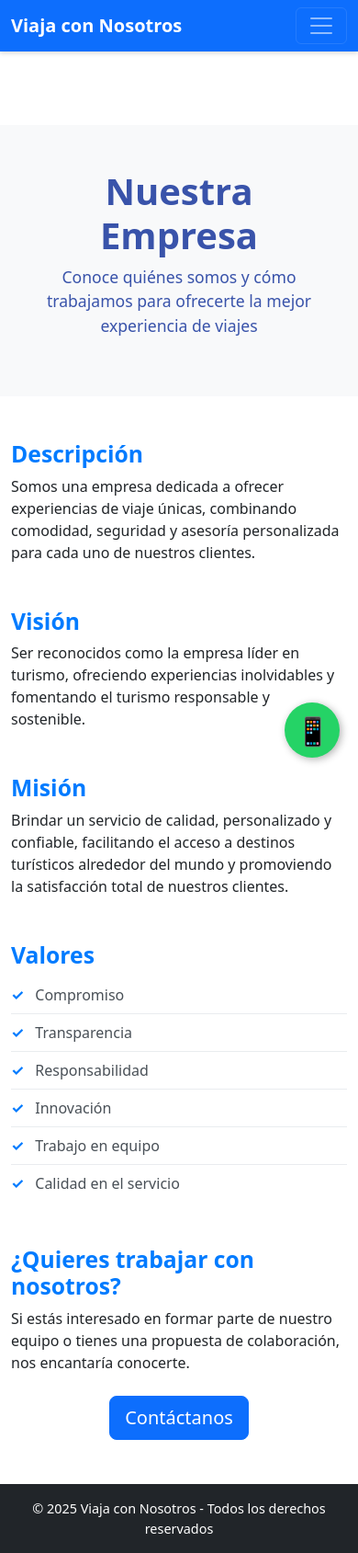
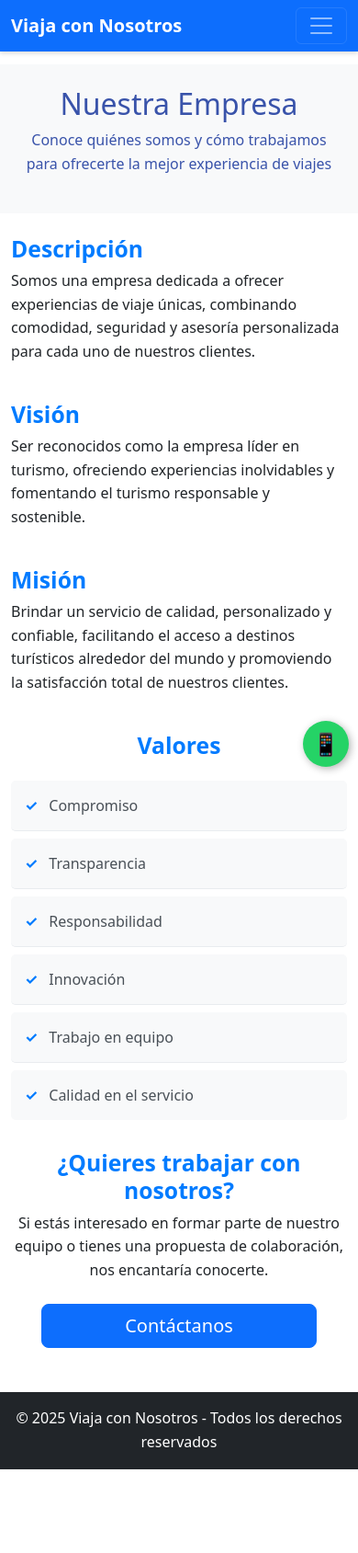
Before and after one commit to MauroContreras453/plantilla_viajes_web, a Flask app: page /nuestra_empresa in a window 390 px wide. Shown: the whole page at 92% size. After the commit the page ends 1598 px from the top, so only its background shows below. Run offline with Flask 3, Linux system fonts and the light colour scheme.

Commit message:
agregando vista desde teléfonos celulares

```diff
--- a/push.txt
+++ b/push.txt
@@ -1,4 +1,4 @@
 
 git add .
-git commit -m "Arreglo de ingresos por rol a las distintas paginas de Ginebra"
+git commit -m "Agregado a la barra de navegación Nuestra empresa"
 git push origin main
--- a/static/css/estilos.css
+++ b/static/css/estilos.css
@@ -13,6 +13,13 @@ main {
     padding-top: 80px;
 }
 
+/* Ajustes específicos para móviles */
+@media (max-width: 768px) {
+    main {
+        padding-top: 70px;
+    }
+}
+
 /* =======================
    NAVBAR
 ======================= */
@@ -23,6 +30,18 @@ main {
 .navbar-brand {
     font-weight: bold;
     font-size: 1.3rem;
+}
+
+/* Responsividad para móviles */
+@media (max-width: 768px) {
+    .navbar-brand {
+        font-size: 1.1rem;
+    }
+
+    .navbar-nav .nav-link {
+        padding: 0.8rem 1rem;
+        text-align: center;
+    }
 }
 
 .nav-link {
@@ -95,6 +114,99 @@ section ul li:before {
 
 section ul li:last-child {
     border-bottom: none;
+}
+
+/* Clase específica para lista de valores */
+.valores-list {
+    list-style-type: none;
+    padding-left: 0;
+    max-width: 400px;
+    margin: 0 auto;
+}
+
+.valores-list li {
+    padding: 12px 20px;
+    margin-bottom: 8px;
+    border-bottom: 1px solid #e9ecef;
+    color: #495057;
+    font-weight: 500;
+    background-color: #f8f9fa;
+    border-radius: 5px;
+    transition: background-color 0.3s ease;
+}
+
+.valores-list li:before {
+    content: "✓ ";
+    color: #007bff;
+    font-weight: bold;
+    margin-right: 8px;
+}
+
+.valores-list li:hover {
+    background-color: #e9ecef;
+}
+
+.valores-list li:last-child {
+    border-bottom: none;
+}
+
+/* =======================
+   RESPONSIVIDAD MÓVILES
+======================= */
+@media (max-width: 768px) {
+    /* Headers más pequeños en móviles */
+    header h1 {
+        font-size: 2rem !important;
+    }
+
+    header p {
+        font-size: 1rem;
+    }
+
+    /* Espaciado reducido en móviles */
+    .my-4, .my-md-5 {
+        margin-top: 2rem !important;
+        margin-bottom: 2rem !important;
+    }
+
+    /* Botones más grandes en móviles */
+    .btn-lg {
+        padding: 12px 30px;
+        font-size: 1.1rem;
+    }
+
+    /* Texto más legible en móviles */
+    p, .fs-6 {
+        font-size: 1rem !important;
+        line-height: 1.6;
+    }
+
+    /* Lista de valores en móviles */
+    .valores-list {
+        max-width: 100%;
+    }
+
+    .valores-list li {
+        padding: 15px;
+        font-size: 1rem;
+    }
+}
+
+@media (max-width: 480px) {
+    /* Para pantallas muy pequeñas (iPhone SE, etc.) */
+    .container {
+        padding-left: 15px;
+        padding-right: 15px;
+    }
+
+    header {
+        padding: 2rem 1rem !important;
+    }
+
+    .btn-lg {
+        width: 100%;
+        max-width: 300px;
+    }
 }
 
 /* =======================
@@ -211,3 +323,32 @@ footer p {
     content: "📱";
     font-size: 30px;
 }
+
+/* WhatsApp responsive */
+@media (max-width: 768px) {
+    .whatsapp-float {
+        width: 55px;
+        height: 55px;
+        bottom: 15px;
+        right: 15px;
+        font-size: 26px;
+    }
+
+    .whatsapp-float::before {
+        font-size: 26px;
+    }
+}
+
+@media (max-width: 480px) {
+    .whatsapp-float {
+        width: 50px;
+        height: 50px;
+        bottom: 10px;
+        right: 10px;
+        font-size: 24px;
+    }
+
+    .whatsapp-float::before {
+        font-size: 24px;
+    }
+}
--- a/templates/base.html
+++ b/templates/base.html
@@ -2,7 +2,7 @@
 <html lang="es">
 <head>
     <meta charset="UTF-8">
-    <meta name="viewport" content="width=device-width, initial-scale=1.0">
+    <meta name="viewport" content="width=device-width, initial-scale=1.0, shrink-to-fit=no">
     <title>{% block title %}Viaja con Nosotros{% endblock %}</title>
     <link rel="stylesheet" href="{{ url_for('static', filename='css/estilos.css') }}">
     <link href="https://cdn.jsdelivr.net/npm/bootstrap@5.3.0/dist/css/bootstrap.min.css" rel="stylesheet">
@@ -10,10 +10,10 @@
 <body>
 
 <!-- Navbar -->
-<nav class="navbar navbar-expand-lg navbar-dark bg-primary">
-    <div class="container">
+<nav class="navbar navbar-expand-lg navbar-dark bg-primary fixed-top">
+    <div class="container-fluid">
         <a class="navbar-brand" href="{{ url_for('index') }}">Viaja con Nosotros</a>
-        <button class="navbar-toggler" type="button" data-bs-toggle="collapse" data-bs-target="#menu">
+        <button class="navbar-toggler" type="button" data-bs-toggle="collapse" data-bs-target="#menu" aria-controls="menu" aria-expanded="false" aria-label="Toggle navigation">
             <span class="navbar-toggler-icon"></span>
         </button>
         <div class="collapse navbar-collapse" id="menu">
--- a/templates/nuestra_empresa.html
+++ b/templates/nuestra_empresa.html
@@ -3,29 +3,40 @@
 {% block title %}Nuestra Empresa - Viaja con Nosotros{% endblock %}
 
 {% block content %}
-<header class="bg-light text-center p-5">
-    <h1>Nuestra Empresa</h1>
-    <p>Conoce quiénes somos y cómo trabajamos para ofrecerte la mejor experiencia de viajes</p>
+<header class="bg-light text-center py-4 py-md-5">
+    <div class="container">
+        <h1 class="display-5 display-md-4">Nuestra Empresa</h1>
+        <p class="lead">Conoce quiénes somos y cómo trabajamos para ofrecerte la mejor experiencia de viajes</p>
+    </div>
 </header>
 
-<section class="container my-5">
+<section class="container my-4 my-md-5">
+    <div class="row">
+        <div class="col-12">
             <h2>Descripción</h2>
-    <p>Somos una empresa dedicada a ofrecer experiencias de viaje únicas, combinando comodidad, seguridad y asesoría personalizada para cada uno de nuestros clientes.</p>
+            <p class="fs-6">Somos una empresa dedicada a ofrecer experiencias de viaje únicas, combinando comodidad, seguridad y asesoría personalizada para cada uno de nuestros clientes.</p>
+        </div>
+    </div>
 </section>
 
-<section class="container my-5">
+<section class="container my-4 my-md-5">
+    <div class="row">
+        <div class="col-md-6 mb-4 mb-md-0">
             <h2>Visión</h2>
-    <p>Ser reconocidos como la empresa líder en turismo, ofreciendo experiencias inolvidables y fomentando el turismo responsable y sostenible.</p>
+            <p class="fs-6">Ser reconocidos como la empresa líder en turismo, ofreciendo experiencias inolvidables y fomentando el turismo responsable y sostenible.</p>
+        </div>
+        <div class="col-md-6">
+            <h2>Misión</h2>
+            <p class="fs-6">Brindar un servicio de calidad, personalizado y confiable, facilitando el acceso a destinos turísticos alrededor del mundo y promoviendo la satisfacción total de nuestros clientes.</p>
+        </div>
+    </div>
 </section>
 
-<section class="container my-5">
-    <h2>Misión</h2>
-    <p>Brindar un servicio de calidad, personalizado y confiable, facilitando el acceso a destinos turísticos alrededor del mundo y promoviendo la satisfacción total de nuestros clientes.</p>
-</section>
-
-<section class="container my-5">
-    <h2>Valores</h2>
-    <ul>
+<section class="container my-4 my-md-5">
+    <div class="row justify-content-center">
+        <div class="col-12 col-md-8">
+            <h2 class="text-center mb-4">Valores</h2>
+            <ul class="valores-list">
                 <li>Compromiso</li>
                 <li>Transparencia</li>
                 <li>Responsabilidad</li>
@@ -33,15 +44,19 @@
                 <li>Trabajo en equipo</li>
                 <li>Calidad en el servicio</li>
             </ul>
+        </div>
+    </div>
 </section>
 
-<section class="container my-5">
+<section class="container my-4 my-md-5">
+    <div class="row justify-content-center text-center">
+        <div class="col-12 col-md-8">
             <h2>¿Quieres trabajar con nosotros?</h2>
-    <p>Si estás interesado en formar parte de nuestro equipo o tienes una propuesta de colaboración, nos encantaría conocerte.</p>
-    <div class="text-center mt-4">
+            <p class="fs-6 mb-4">Si estás interesado en formar parte de nuestro equipo o tienes una propuesta de colaboración, nos encantaría conocerte.</p>
             <a href="{{ url_for('contacto') }}" class="btn btn-primary btn-lg">
                 Contáctanos
             </a>
         </div>
+    </div>
 </section>
 {% endblock %}
```
Lines whose indentation alone changed are shown as unchanged.
